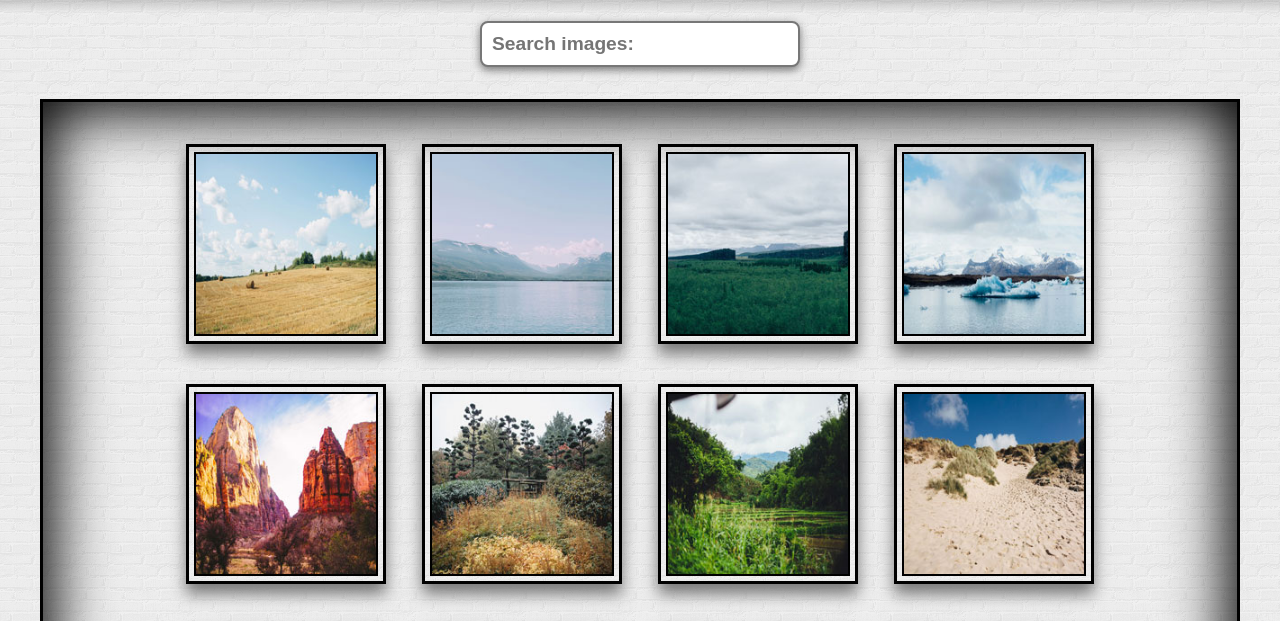
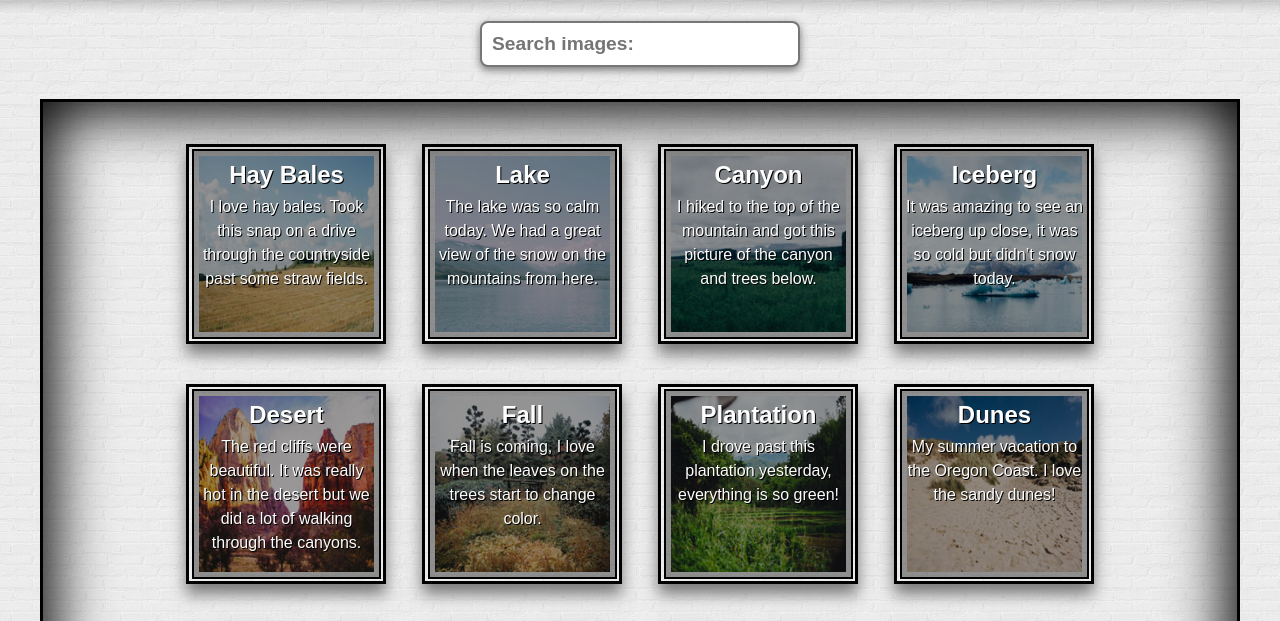
Before and after one commit to SamAtkinsonModeste/techDegree_project-5-interactive-gallery, a plain HTML site: page index.html in a window 1280 px wide. Shown: the part 102-723 px from the top of the page. Drawn offline with nearby package versions, Linux system fonts and the light colour scheme; a web font is replaced by a local one.

Commit message:
css- position thumbNial,figure and figcaption

```diff
--- a/css/main.css
+++ b/css/main.css
@@ -53,20 +53,65 @@ img {
 }
 
 
-.thumbNail, figcaption {
+.thumbNail,
+.thumbNail img,
+ figure,
+ figcaption {
 	display: block;
 	margin: 30px auto;
-	max-width: 200px;
-	max-height: 200px;
+	width: 200px;
+	height: 200px;
 	padding: 5px;
 }
 
 
+.thumbNail {
+
+	width: 200px;
+	height: 200px;
+	padding: 5px;
+}
+
+
+
+
+figure {
+	position: relative;
+	bottom: 37px;
+	right:8px;
+	/* border: solid 2px #C66FF3; */
+}
 .thumbNail:last-child {
 
 	margin-bottom: 100px;
 
 }
+
+.thumbNail img,
+figcaption {
+	position: absolute;
+	width: 189px;
+	height: 190px;
+	top:-26px;
+	right: 5px;
+
+}
+
+
+
+figcaption {
+	padding-bottom: 24px;
+	text-align: center;
+	font-size: 1em;
+	color: #FDFDFD;
+	background: rgba(000, 000, 000, .4);
+	border: 1px solid #000;
+	text-shadow: 1px 1px 0 #000;
+
+}
+
+
+
 /**********************************
         FONTS
 ***********************************/
@@ -144,25 +189,12 @@ a {
 }
 
 
-a {
+/* a {
 	width: 200px;
 	height: 200px;
-}
+} */
 
 
-figcaption {
-	position: relative;
-	width: 189px;
-	height: 190px;
-	padding-bottom: 24px;
-	text-align: center;
-	font-size: 1em;
-	color: #FDFDFD;
-	background: rgba(000, 000, 000, .4);
-	border: 1px solid #000;
-	text-shadow: 1px 1px 0 #000;
-	visibility: hidden;
-}
 
 
 figcaption h1 {
@@ -171,7 +203,7 @@ figcaption h1 {
 }
 
 
-.thumbNail:hover {
+/* .thumbNail:hover {
 	margin: 15px auto;
 	box-shadow: inset 0 0 0 4px rgba(255, 255, 255, 1), 0 0 0 4px rgba(0, 0, 0, 1);
 	border: 1px solid hsl(0, 0%, 20%);
@@ -187,10 +219,10 @@ figcaption h1 {
 	-ms-transition: all.3s;
 	transition: all.3s;
 	cursor: pointer;
-}
+} */
 
 
-a:hover figure figcaption {
+/* a:hover figure figcaption {
 	visibility: visible;
 	margin: -196px auto;
 	padding-bottom: 30px;
@@ -206,7 +238,7 @@ a:hover figure figcaption {
 	transition: all.4s;
 	cursor: pointer;
 	overflow: hidden;
-}
+} */
 
 /*******************************************************************
 STYLES FOR HEADER AND GALLERY DIVS CLIP(MEANING IMAGE DIV CONTAINER)
@@ -274,7 +306,7 @@ MEDIA QUERIES
 
 
 	.img-item, .thumbNail {
-		flex: 1 200px;
+		/* flex: 1 200px; */
 		margin: 10px 50px;
 		/*border: 1px solid #82AC83;*/
 	}
@@ -294,14 +326,14 @@ MEDIA QUERIES
 
 
 	.img-item, .thumbNail {
-		flex: 1 200px;
+		/* flex: 1 200px; */
 		margin: 10px 9px;
 		/*border: 1px solid #82AC83;*/
 	}
 
 
 	.thumbNail, .img-item {
-		flex: 1 22.2222%;
+		/* flex: 1 22.2222%; */
 	}
 	/*************************************************
 	BOTH NON LIGHTGALLERY AND LIGHTGALLERY STYLING
@@ -375,7 +407,7 @@ STYLES FOR LIGHTGALLERY PLUGIN
 	FLEX FOR NON LIGHTGALLERY
 **********************************/
 	.thumbNail, .img-item {
-		flex: 1 22.2222%;
+		/* flex: 1 22.2222%; */
 		margin: 20px 18px;
 	}
 
```
